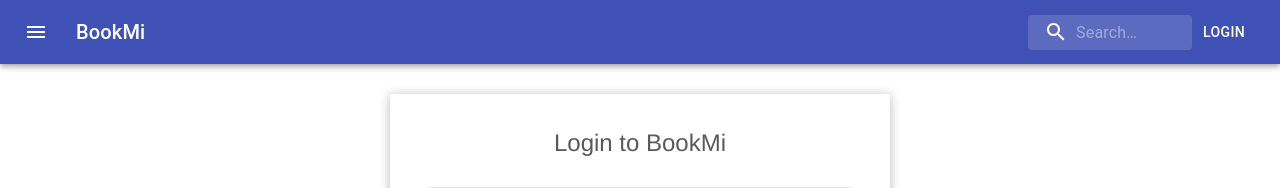
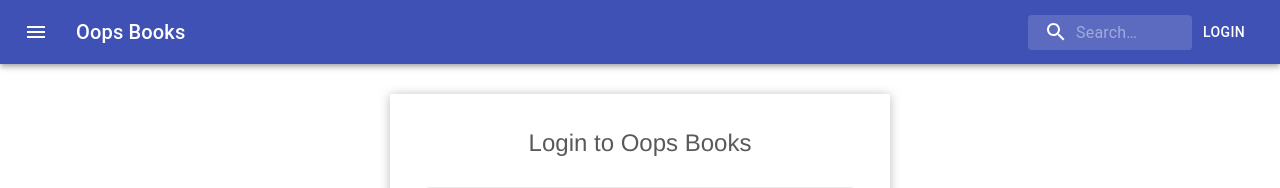
Before and after one commit to WillSmithTE/oops-books, a React (Create React App) app: page /login in a window 1280 px wide. Shown: the top 188 px of the page. Built offline with nearby package versions, Linux system fonts and the light colour scheme.

Commit message:
migrate bookmi to oops books

```diff
--- a/public/index.html
+++ b/public/index.html
@@ -24,7 +24,7 @@
       work correctly both with client-side routing and a non-root public URL.
       Learn how to configure a non-root public URL by running `npm run build`.
     -->
-    <title>React App</title>
+    <title>Oops Books</title>
   </head>
   <body>
     <noscript>You need to enable JavaScript to run this app.</noscript>
--- a/src/Navbar.js
+++ b/src/Navbar.js
@@ -74,7 +74,7 @@ const Navbar = ({history}) => {
         <MenuIcon />
       </IconButton>
       <Typography variant="h6" className={classes.title}>
-        BookMi
+        Oops Books
       </Typography>
       <div className={classes.search}>
         <div className={classes.searchIcon}>
--- a/src/login/Login.js
+++ b/src/login/Login.js
@@ -33,7 +33,7 @@ export class Login extends Component {
         return (
             <div className="login-container">
                 <div className="login-content">
-                    <h1 className="login-title">Login to BookMi</h1>
+                    <h1 className="login-title">Login to Oops Books</h1>
                     <SocialLogin />
                     <div className="or-separator">
                         <span className="or-text">OR</span>
```
